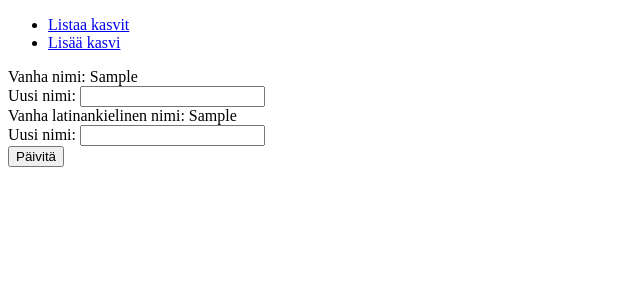
After one commit to sumuh/Huonekasvitietokanta, a Flask app: page /plants/1/ in a window 1280 px wide. The commit adds this page. Shown: the top 300 px of the page, without its empty margins (0-640 px from the left). Run offline with Flask 2, Linux system fonts and the light colour scheme; tables that the repository leaves empty hold one stand-in row (values such as "Sample post").

Commit message:
new functionalities

```diff
--- a/application/plants/models.py
+++ b/application/plants/models.py
@@ -2,8 +2,8 @@ from application import db
 
 class Plant(db.Model):
     id = db.Column(db.Integer, primary_key=True)
-    nimi = db.Column(db.String(100))
-    nimi_lat = db.Column(db.String(100))
+    nimi = db.Column(db.String(100), nullable=False)
+    nimi_lat = db.Column(db.String(100), nullable=False)
     vedentarve = db.Column(db.String(50))
     lannoituksentarve = db.Column(db.String(50))
     valontarve= db.Column(db.String(50))
--- a/application/plants/views.py
+++ b/application/plants/views.py
@@ -1,12 +1,32 @@
 from application import app, db
-from flask import render_template, request
+from flask import render_template, request, redirect, url_for
 from application.plants.models import Plant
+
+@app.route("/plants/", methods=["GET"])
+def plants_index():
+    return render_template("plants/list.html", plants = Plant.query.all())
+
 
 @app.route("/plants/new/")
 def plants_form():
     return render_template("plants/new.html")
 
-@app.route("/plants/", methods=["POST"])
+@app.route("/plants/<plant_id>/")
+def plants_update_form(plant_id):
+    return render_template("plants/update.html", plant_id = plant_id, vanha = Plant.query.get(plant_id))
+
+@app.route("/plants/<plant_id>/", methods=["POST"])
+def plants_update(plant_id):
+
+    p = Plant.query.get(plant_id)
+    p.nimi = request.form.get("nimi_uusi")
+    p.nimi_lat = request.form.get("nimi_lat_uusi")
+    db.session().commit()
+
+    return redirect(url_for("plants_index"))
+
+
+@app.route("/plants/new/", methods=["POST"])
 def plants_create():
 
     nimi = request.form.get("nimi")
@@ -20,4 +40,4 @@ def plants_create():
     db.session().add(p)
     db.session().commit()
 
-    return "hello world!"
+    return redirect(url_for("plants_index"))
--- a/application/templates/layout.html
+++ b/application/templates/layout.html
@@ -6,6 +6,11 @@
   </head>
 
   <body>
+    <ul>
+      <li><a href="{{ url_for('plants_index') }}">Listaa kasvit</a></li>
+      <li><a href="{{ url_for('plants_form') }}">Lisää kasvi</a></li>
+    </ul>
+
     {% block body %}
       <p>
         Content
--- a/application/templates/plants/new.html
+++ b/application/templates/plants/new.html
@@ -12,7 +12,7 @@
   <input type="text" id="vedentarve" name="vedentarve"/><br>
 
   <label for="lannoituksentarve">Lannoituksentarve:</label>
-  <input type="text" id="lannoituksentarve" name"lannoituksentarve"/><br>
+  <input type="text" id="lannoituksentarve" name="lannoituksentarve"/><br>
 
   <label for="valontarve">Valontarve:</label>
   <input type="text" id="valontarve" name="valontarve"/><br>
--- /dev/null
+++ b/application/templates/plants/update.html
@@ -0,0 +1,15 @@
+{% extends "layout.html" %}
+
+{% block body %}
+<form method="POST" action="{{ url_for('plants_update', plant_id=plant_id) }}">
+  <label for="nimi_vanha">Vanha nimi: {{ vanha.nimi }}</label><br>
+  <label for="nimi_uusi">Uusi nimi:</label>
+  <input type="text" id="nimi_uusi" name="nimi_uusi" required="required"/><br>
+
+  <label for="nimi_lat_vanha">Vanha latinankielinen nimi: {{ vanha.nimi_lat }}</label><br>
+  <label for="nimi_lat_uusi">Uusi nimi:</label>
+  <input type="text" id="nimi_lat_uusi" name="nimi_lat_uusi" required="required"/><br>
+
+  <input type="submit" value="Päivitä"/>
+</form>
+{% endblock %}
--- a/requirements.txt
+++ b/requirements.txt
@@ -1,7 +1,9 @@
 click==7.1.1
 Flask==1.1.1
+Flask-SQLAlchemy==2.4.1
 gunicorn==20.0.4
 itsdangerous==1.1.0
 Jinja2==2.11.1
 MarkupSafe==1.1.1
+SQLAlchemy==1.3.15
 Werkzeug==1.0.0
```
Also changed, not shown: application/templates/plants/list.html (+10 -0 lines).
